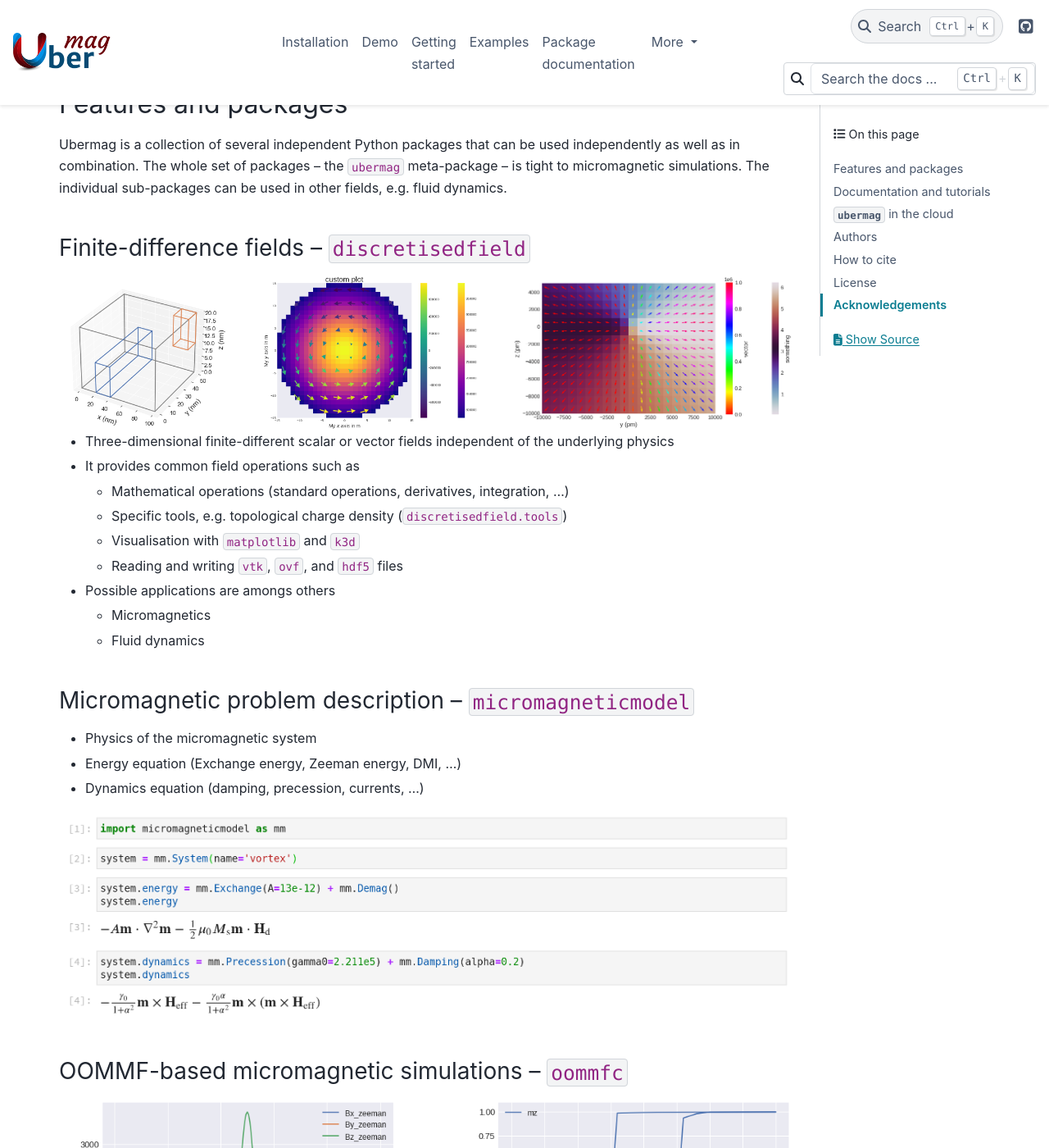
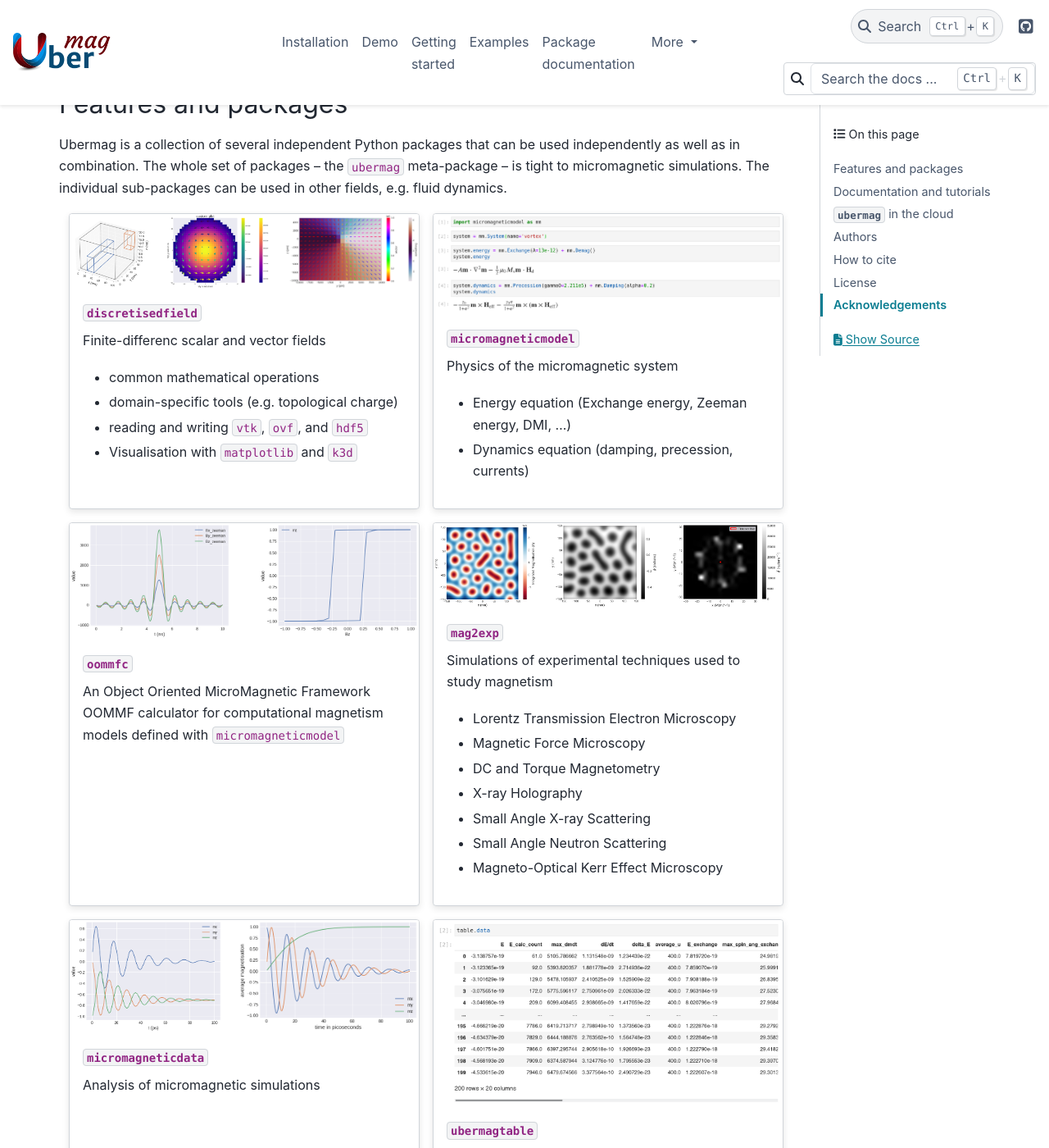
Before and after one commit to ubermag/ubermag.github.io, a Sphinx documentation site: the page built from source/index.rst, in a window 1280 px wide and 1400 px high, scrolled down 192 px. Shown: the whole window at 82% size. Built offline with Sphinx 7.4.7 and the PyData theme 0.15.4, drawn with Linux system fonts in a browser that asks for light colours; pages that are not in the unit, such as notebooks, are missing from menus; some of the changed text lies outside the part shown; grey boxes are pictures that could not be loaded.

Commit message:
Use cards in a grid to show the different packages.

```diff
--- a/source/conf.py
+++ b/source/conf.py
@@ -36,6 +36,7 @@ extensions = [
     'matplotlib.sphinxext.plot_directive',
     'nbsphinx',
     'sphinx_copybutton',
+    'sphinx_design',
 ]
 
 # matplotlib plot directive
--- a/source/index.rst
+++ b/source/index.rst
@@ -16,86 +16,67 @@ independently as well as in combination. The whole set of packages -- the
 ``ubermag`` meta-package -- is tight to micromagnetic simulations. The
 individual sub-packages can be used in other fields, e.g. fluid dynamics.
 
-Finite-difference fields -- ``discretisedfield``
-------------------------------------------------
-.. image:: _static/field-examples.svg
-   :alt: examples for a field visualisation
+.. grid:: 1 1 2 2
+   :gutter: 3
 
-- Three-dimensional finite-different scalar or vector fields independent of the underlying physics
-- It provides common field operations such as
+   .. grid-item-card:: ``discretisedfield``
+      :img-top: _static/field-examples.svg
 
-  - Mathematical operations (standard operations, derivatives, integration, ...)
-  - Specific tools, e.g. topological charge density (``discretisedfield.tools``)
-  - Visualisation with ``matplotlib`` and ``k3d``
-  - Reading and writing ``vtk``, ``ovf``, and ``hdf5`` files
+      Finite-differenc scalar and vector fields
 
-- Possible applications are amongs others
+      - common mathematical operations
+      - domain-specific tools (e.g. topological charge)
+      - reading and writing ``vtk``, ``ovf``, and ``hdf5``
+      - Visualisation with ``matplotlib`` and ``k3d``
 
-  - Micromagnetics
-  - Fluid dynamics
+   .. grid-item-card:: ``micromagneticmodel``
+      :img-top: _static/micromagneticmodel.png
 
-Micromagnetic problem description -- ``micromagneticmodel``
------------------------------------------------------------
+      Physics of the micromagnetic system
 
-- Physics of the micromagnetic system
-- Energy equation (Exchange energy, Zeeman energy, DMI, ...)
-- Dynamics equation (damping, precession, currents, ...)
+      - Energy equation (Exchange energy, Zeeman energy, DMI, ...)
+      - Dynamics equation (damping, precession, currents)
 
-.. image:: _static/micromagneticmodel.png
+   .. grid-item-card:: ``oommfc``
+      :img-top: _static/oommfc-examples.svg
 
+      An Object Oriented MicroMagnetic Framework OOMMF calculator for computational
+      magnetism models defined with ``micromagneticmodel``
 
-OOMMF-based micromagnetic simulations -- ``oommfc``
----------------------------------------------------
+   .. grid-item-card:: ``mag2exp``
+      :img-top: _static/mag2exp-examples.svg
 
-.. image:: _static/oommfc-examples.svg
+      Simulations of experimental techniques used to study magnetism
 
-- An Object Oriented MicroMagnetic Framework OOMMF calculator for computational
-  magnetism models defined with ``micromagneticmodel``
+      - Lorentz Transmission Electron Microscopy
+      - Magnetic Force Microscopy
+      - DC and Torque Magnetometry
+      - X-ray Holography
+      - Small Angle X-ray Scattering
+      - Small Angle Neutron Scattering
+      - Magneto-Optical Kerr Effect Microscopy
 
-Analysis of micromagnetic simulations -- ``micromagneticdata``
---------------------------------------------------------------
-.. image:: _static/analysis-examples.svg
+   .. grid-item-card:: ``micromagneticdata``
+      :img-top: _static/analysis-examples.svg
 
+      Analysis of micromagnetic simulations
 
-Reading scalar simulation data files -- ``ubermagtable``
---------------------------------------------------------
+   .. grid-item-card:: ``ubermagtable``
+      :img-top: _static/ubermagtable.png
 
-- Reading scalar data files (OOMMF ``.odt`` and mumax3 ``.txt``)
-- Merging multiple tables
-- Visualisation of scalar table data
+      - Reading scalar data files (OOMMF ``.odt`` and mumax3 ``.txt``)
+      - Merging multiple tables
+      - Visualisation of scalar table data
 
-.. image:: _static/ubermagtable.png
+   .. grid-item-card:: ``micromagnetictests``
 
-``micromagnetictests``
-----------------------
+      Tests for micromagnetic calculators in ``ubermag`` (currently only ``oommfc``)
 
-- tests for ``oommfc``
+   .. grid-item-card:: ``ubermagutil``
 
-Typesystem and utilities -- ``ubermagutil``
--------------------------------------------
-
-.. image:: _static/ubermagutil.png
-
-- Definition of typesystem descriptors and decorators
-- Documentation inheritance decorators
-- Determining SI prefixes
-- Various convenience functions
-
-Simulations of experimental measurements -- ``mag2exp``
--------------------------------------------------------
-
-.. image:: _static/mag2exp-examples.svg
-
-- Simulations of experimental techniques used to study magnetism
-- Provides techniques such as
-
-  - Lorentz Transmission Electron Microscopy
-  - Magnetic Force Microscopy
-  - DC and Torque Magnetometry
-  - X-ray Holography
-  - Small Angle X-ray Scattering
-  - Small Angle Neutron Scattering
-  - Magneto-Optical Kerr Effect Microscopy
+      - Definition of typesystem descriptors and decorators
+      - Determining SI prefixes
+      - Various convenience functions
 
 What is ``ubermag``?
 --------------------
```
